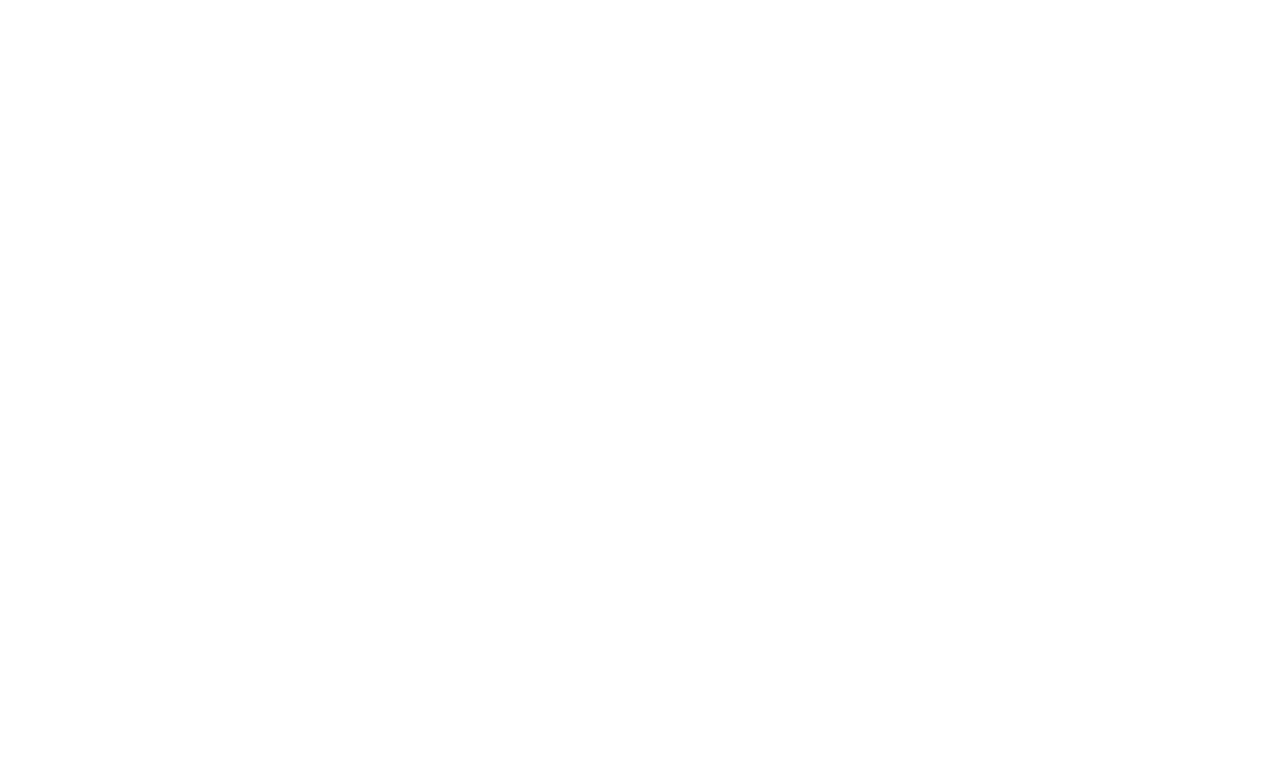
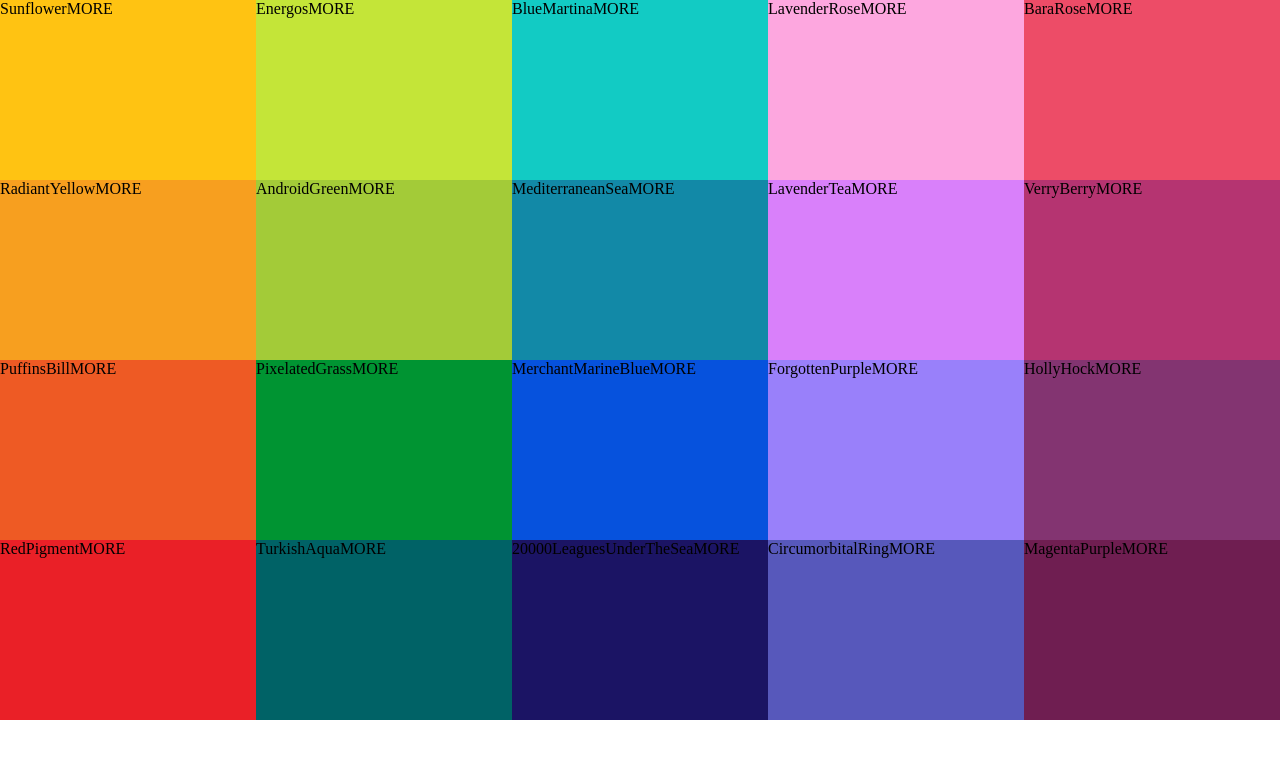
Before and after one commit to dhillman1989/ColorPaletteApp, a React (Create React App) app: page / in a window 1280 px wide. Shown: the top 758 px of the page. Built offline with nearby package versions, Linux system fonts and the light colour scheme.

Commit message:
ColorBox added
create ColorBox and visible

```diff
--- a/src/App.js
+++ b/src/App.js
@@ -6,7 +6,7 @@
 
 class App extends Component {
   render() {
-    return <Palette {...seedColors[4]} />;
+    return <Palette {...seedColors[2]} />;
   }
 }
 
--- /dev/null
+++ b/src/ColorBox.css
@@ -0,0 +1,7 @@
+.ColorBox {
+  width: 20%;
+  height: 25%;
+  margin: 0 auto;
+  display: inline-block;
+  position: relative;
+}
--- /dev/null
+++ b/src/ColorBox.js
@@ -0,0 +1,13 @@
+import React, { Component } from "react";
+import "./ColorBox.css";
+
+export default class ColorBox extends Component {
+  render() {
+    return (
+      <div className="ColorBox" style={{ background: this.props.background }}>
+        <span>{this.props.name}</span>
+        <span>MORE</span>
+      </div>
+    );
+  }
+}
--- a/src/Palette.css
+++ b/src/Palette.css
@@ -0,0 +1,7 @@
+.Palette {
+  height: 100vh;
+}
+
+.Palette-colors {
+  height: 90%;
+}
--- a/src/Palette.js
+++ b/src/Palette.js
@@ -1,12 +1,17 @@
 import React, { Component } from "react";
+
 import "./Palette.css";
+import ColorBox from "./ColorBox";
 
 export default class Palette extends Component {
   render() {
+    const colorBoxes = this.props.colors.map(color => (
+      <ColorBox background={color.color} name={color.name} />
+    ));
     return (
       <div className="Palette">
         {/* Navbar goes here */}
-        <div className="Palette-colors">{/*COLOR BOXES */}</div>
+        <div className="Palette-colors">{colorBoxes}</div>
         {/*Footer to go here */}
       </div>
     );
--- /dev/null
+++ b/src/index.css
@@ -0,0 +1,4 @@
+body {
+  margin: 0;
+  padding: 0;
+}
--- a/src/index.js
+++ b/src/index.js
@@ -1,6 +1,7 @@
 import React from "react";
 import ReactDOM from "react-dom";
 import App from "./App";
+import "./index.css";
 
 const rootElement = document.getElementById("root");
 ReactDOM.render(
```
